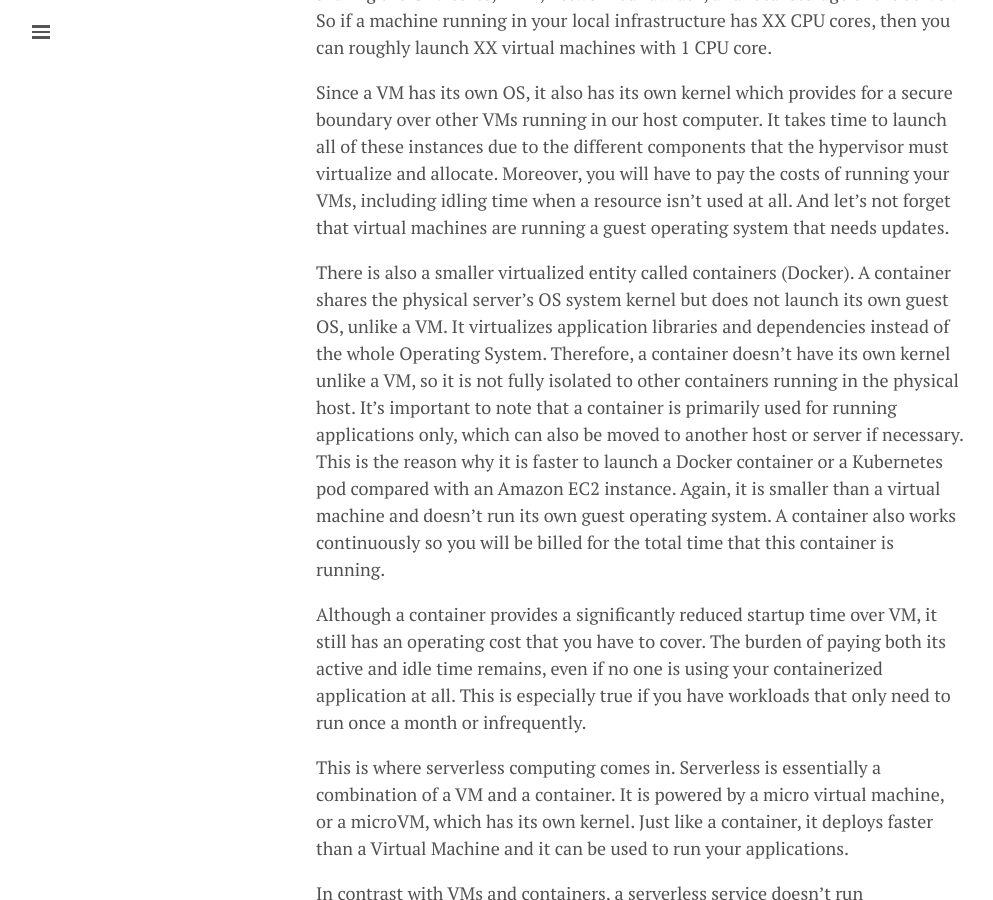
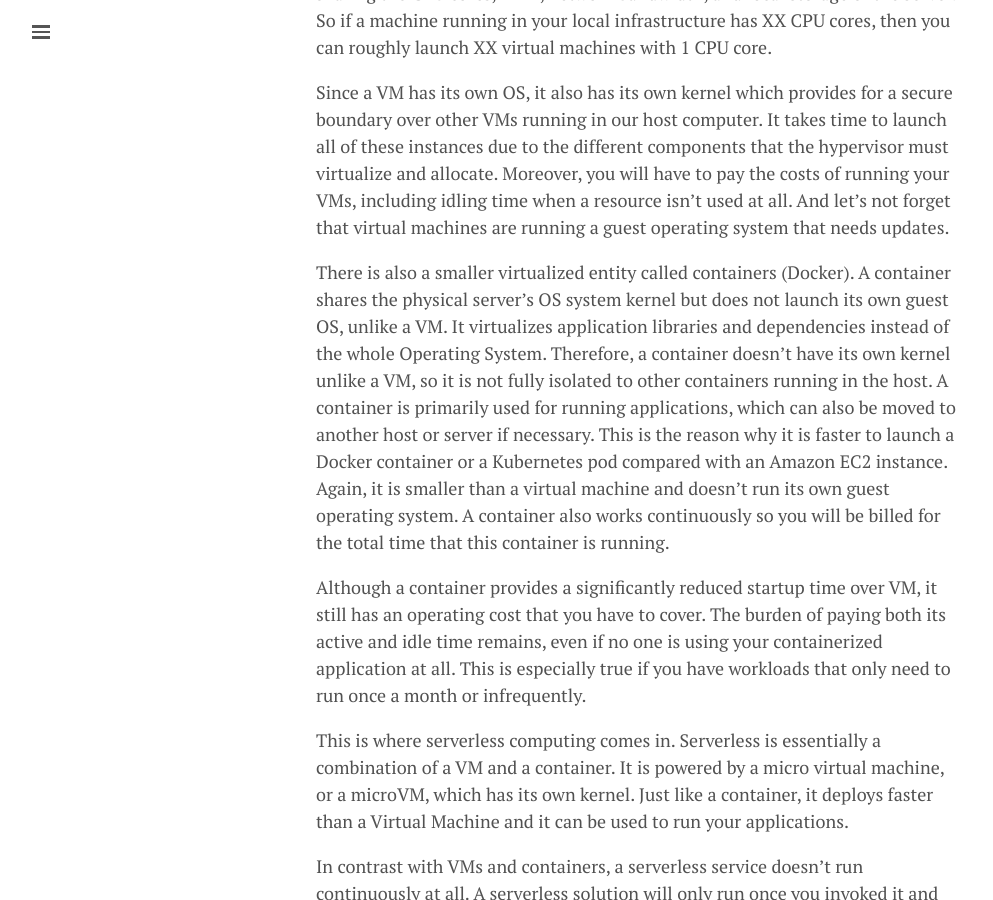
Before and after one commit to lgeurts/lgeurts.github.io, a Jekyll site: the page built from _posts/2022-03-29-what-is-serverless-computing.md, in a window 1280 px wide and 900 px high, scrolled down 850 px. Shown: the whole window, without its empty margins (0-993 px from the left). Built offline with Jekyll 4.4.1, drawn with Linux system fonts in a browser that asks for light colours; nearby versions of some CDN libraries; comment, search, counter and statistics services are not loaded.

Commit message:
Update 2022-03-29-what-is-serverless-computing.md

```diff
--- a/_posts/2022-03-29-what-is-serverless-computing.md
+++ b/_posts/2022-03-29-what-is-serverless-computing.md
@@ -19,7 +19,7 @@
 
 Since a VM has its own OS, it also has its own kernel which provides for a secure boundary over other VMs running in our host computer. It takes time to launch all of these instances due to the different components that the hypervisor must virtualize and allocate. Moreover, you will have to pay the costs of running your VMs, including idling time when a resource isn’t used at all. And let's not forget that virtual machines are running a guest operating system that needs updates.
 
-There is also a smaller virtualized entity called containers (Docker). A container shares the physical server’s OS system kernel but does not launch its own guest OS, unlike a VM. It virtualizes application libraries and dependencies instead of the whole Operating System. Therefore, a container doesn’t have its own kernel unlike a VM, so it is not fully isolated to other containers running in the physical host. It’s important to note that a container is primarily used for running applications only, which can also be moved to another host or server if necessary. This is the reason why it is faster to launch a Docker container or a Kubernetes pod compared with an Amazon EC2 instance. Again, it is smaller than a virtual machine and doesn’t run its own guest operating system. A container also works continuously so you will be billed for the total time that this container is running.
+There is also a smaller virtualized entity called containers (Docker). A container shares the physical server’s OS system kernel but does not launch its own guest OS, unlike a VM. It virtualizes application libraries and dependencies instead of the whole Operating System. Therefore, a container doesn’t have its own kernel unlike a VM, so it is not fully isolated to other containers running in the host. A container is primarily used for running applications, which can also be moved to another host or server if necessary. This is the reason why it is faster to launch a Docker container or a Kubernetes pod compared with an Amazon EC2 instance. Again, it is smaller than a virtual machine and doesn’t run its own guest operating system. A container also works continuously so you will be billed for the total time that this container is running.
 
 Although a container provides a significantly reduced startup time over VM, it still has an operating cost that you have to cover. The burden of paying both its active and idle time remains, even if no one is using your containerized application at all. This is especially true if you have workloads that only need to run once a month or infrequently.
 
```
